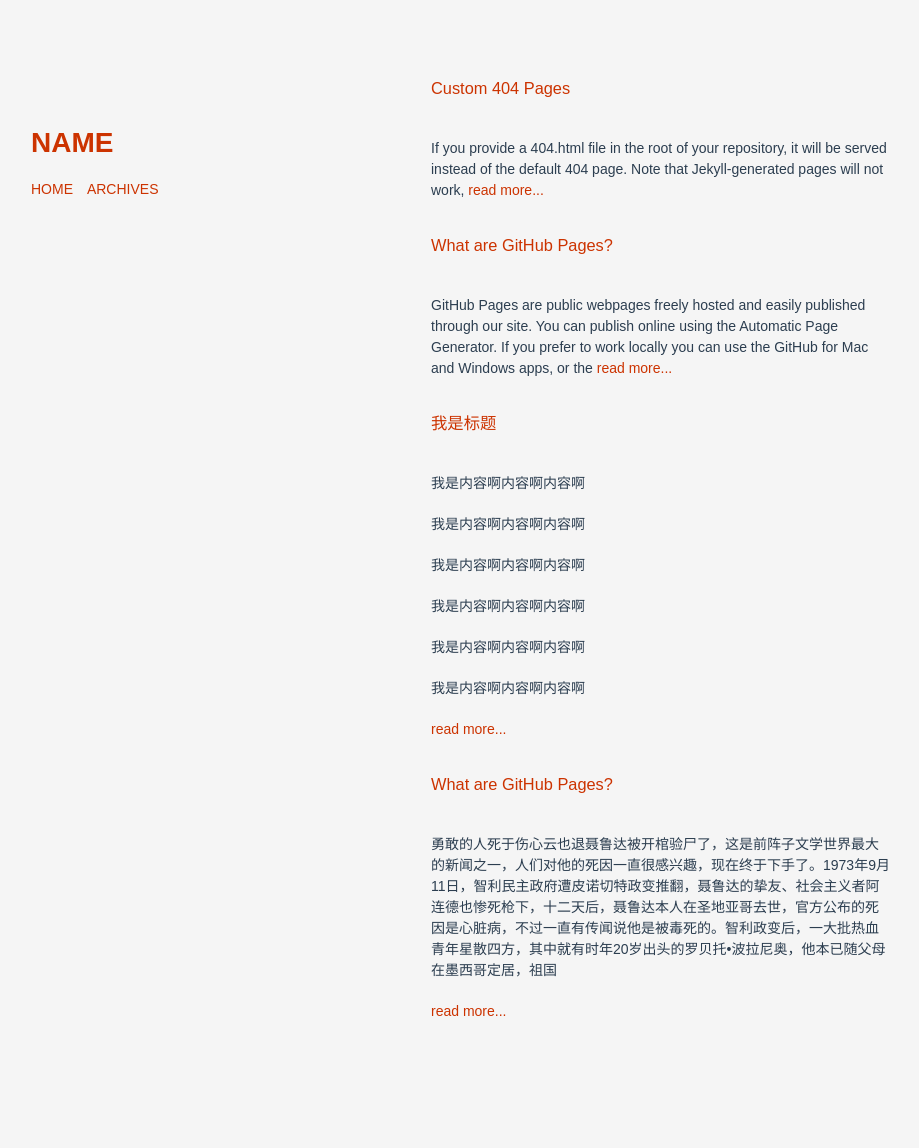
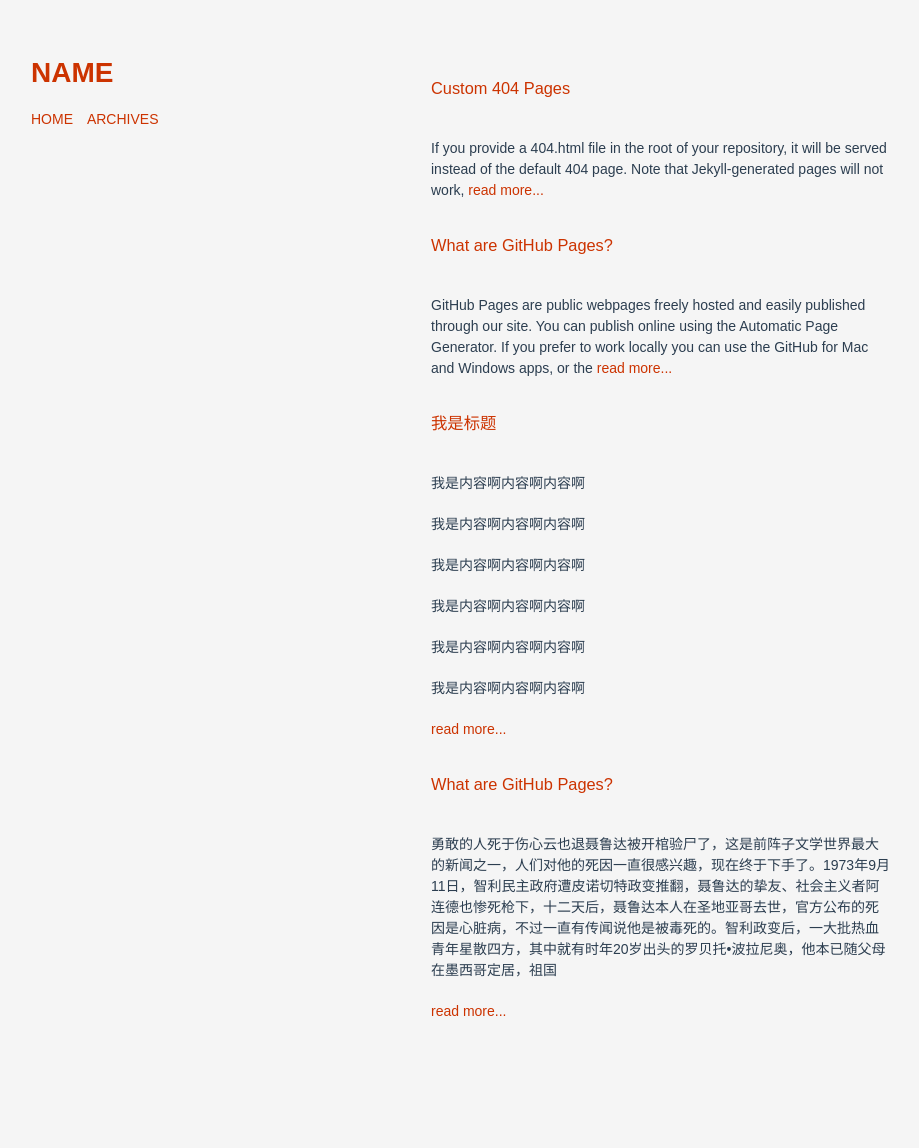
Before and after one commit to lixiaochou077/lixiaochou077.github.io, a Jekyll site: the page built from index.html, in a window 1280 px wide. Shown: the whole page, without its empty margins (179-1098 px from the left). Built offline with Jekyll 4.4.1, drawn with Linux system fonts in a browser that asks for light colours.

Commit message:
add tips

```diff
--- a/css/style.css
+++ b/css/style.css
@@ -98,14 +98,9 @@
 }
 
 header {
-  margin-top: 70px;
   width:270px;
   float:left;
   position:fixed;
-}
-header h1{
-    font-size: 28px;
-    margin-bottom: 20px;
 }
 header ul {
   list-style:none;
```
